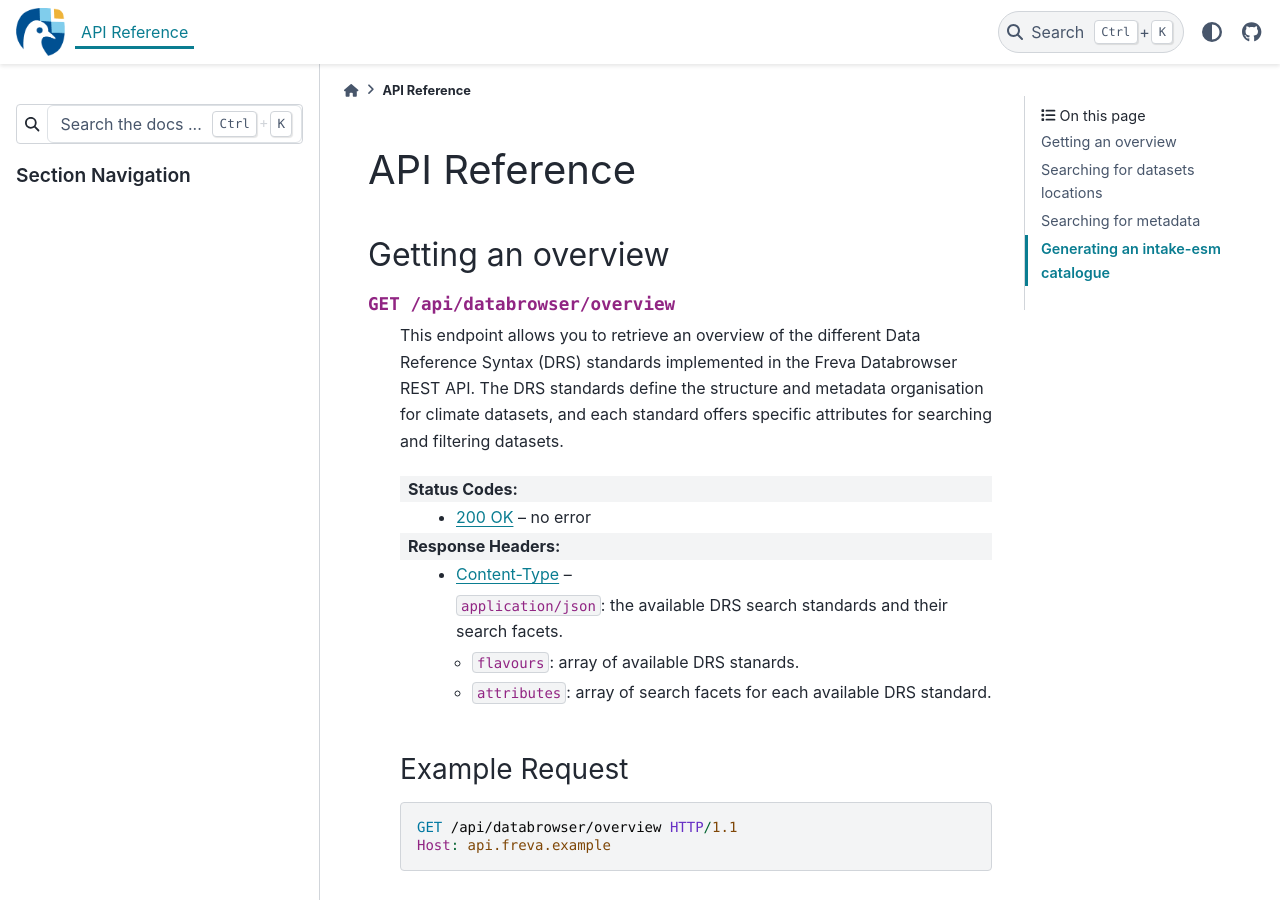
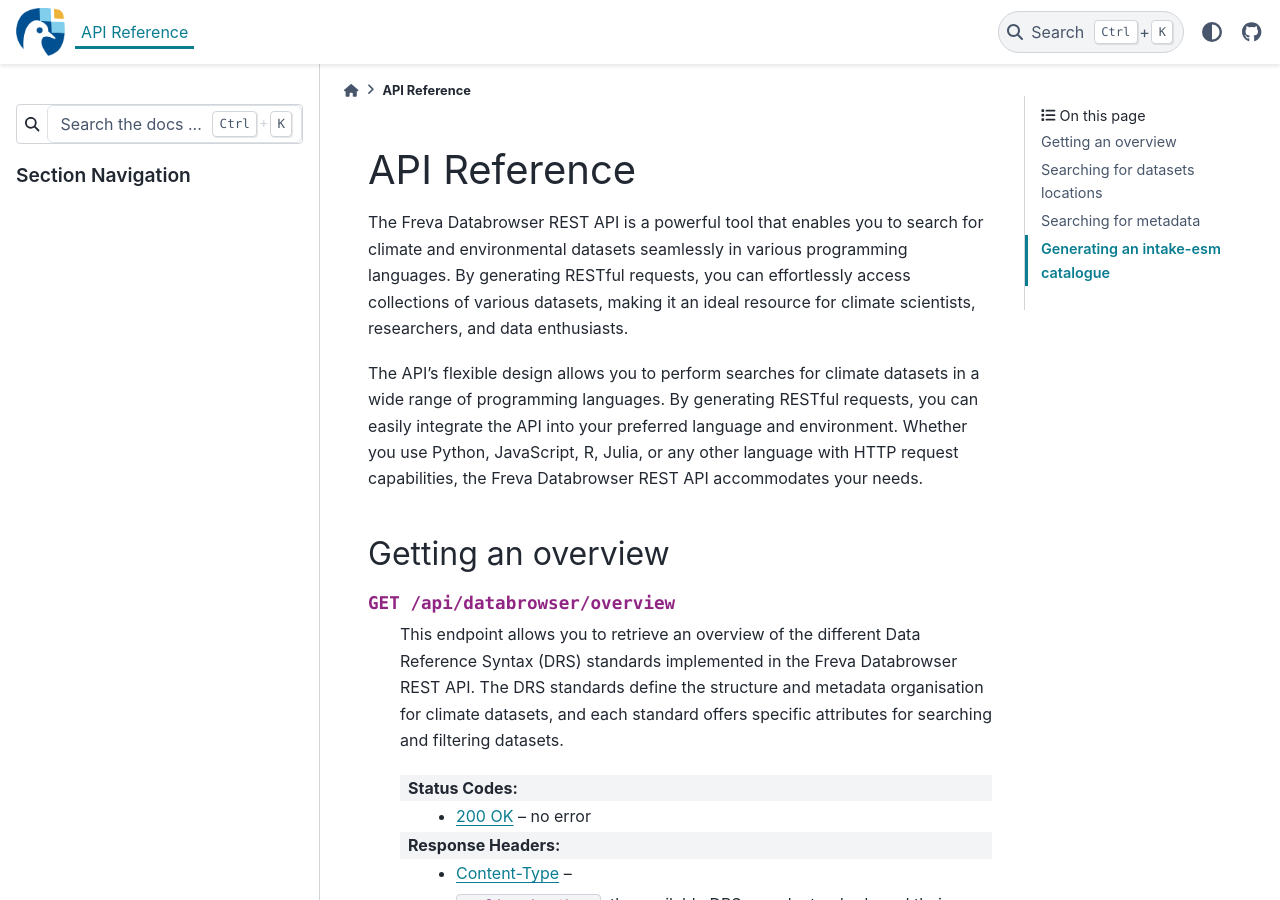
Before and after one commit to freva-org/freva-nextgen, a Sphinx documentation site: the page built from docs/source/APIRef.rst, in a window 1280 px wide and 900 px high. Built offline with Sphinx 7.4.7 and the PyData theme 0.15.4, drawn with Linux system fonts in a browser that asks for light colours.

```diff
--- a/docs/source/APIRef.rst
+++ b/docs/source/APIRef.rst
@@ -1,5 +1,18 @@
 API Reference
 =============
+The Freva Databrowser REST API is a powerful tool that enables you to search
+for climate and environmental datasets seamlessly in various programming
+languages. By generating RESTful requests, you can effortlessly access
+collections of various datasets, making it an ideal resource for
+climate scientists, researchers, and data enthusiasts.
+
+The API's flexible design allows you to perform searches for climate datasets
+in a wide range of programming languages. By generating RESTful requests,
+you can easily integrate the API into your preferred language and environment.
+Whether you use Python, JavaScript, R, Julia, or any other language with HTTP
+request capabilities, the Freva Databrowser REST API accommodates your needs.
+
+
 
 .. _overview:
 
```
Also changed, not shown: 1 other file.
